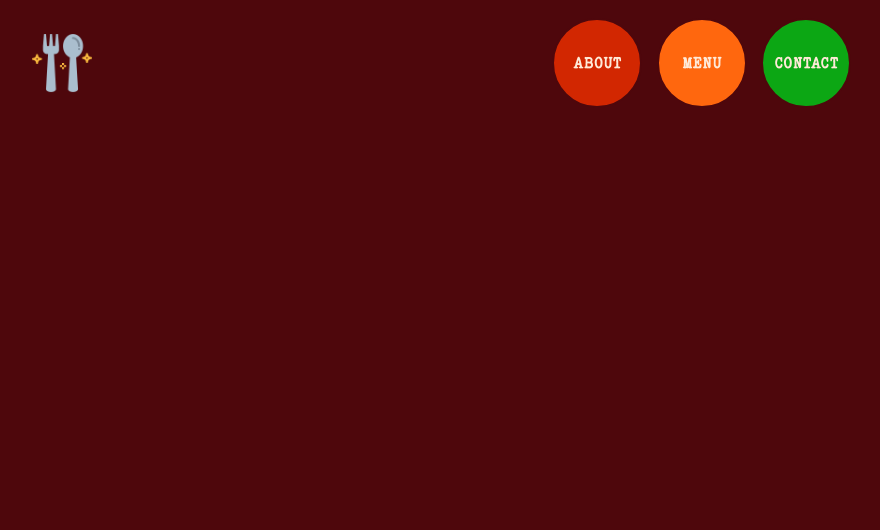
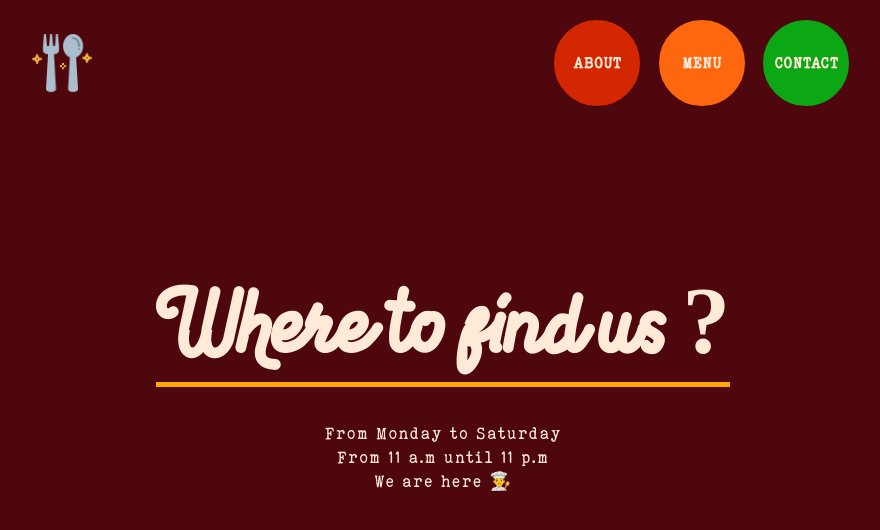
Before and after one commit to AaronMillOro/burger_n_salad, a website built with webpack: page src/index.html in a window 1280 px wide. Both pictures are taken after a click on the button "CONTACT". Shown: the whole page, without its empty margins (197-1077 px from the left). Built offline with nearby package versions, Linux system fonts and the light colour scheme.

Commit message:
:hammer: contact page skeleton

```diff
--- a/src/contact.js
+++ b/src/contact.js
@@ -1,5 +1,16 @@
 const showContact = () => {
-    return alert('Contact')
+    const contactSection = document.createElement('section')
+    contactSection.classList.add('page-details')
+    const title = document.createElement('h1')
+    title.innerText = 'Where to find us ?'
+    const info = document.createElement('p')
+    info.innerText = `
+    From Monday to Saturday
+    From 11 a.m until 11 p.m
+    We are here 👨‍🍳`
+    contactSection.appendChild(title)
+    contactSection.appendChild(info)
+    return contactSection
 }
 
 
--- a/src/style.css
+++ b/src/style.css
@@ -71,7 +71,7 @@ p {
     box-shadow: 5px 10px 10px var(--red);
 }
 
-.menu-details {
+.page-details {
     display: flex;
     flex-direction: column;
 }
```
